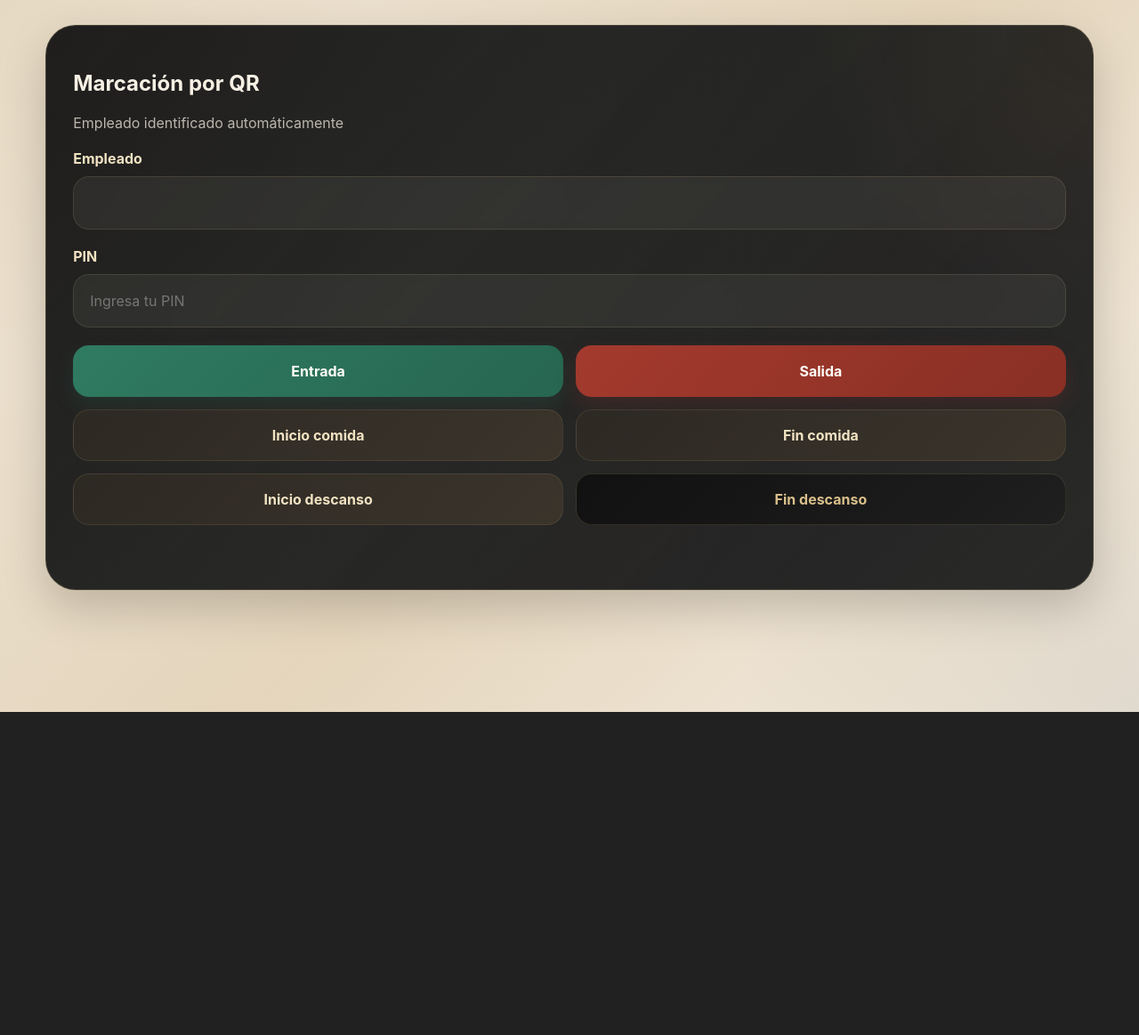
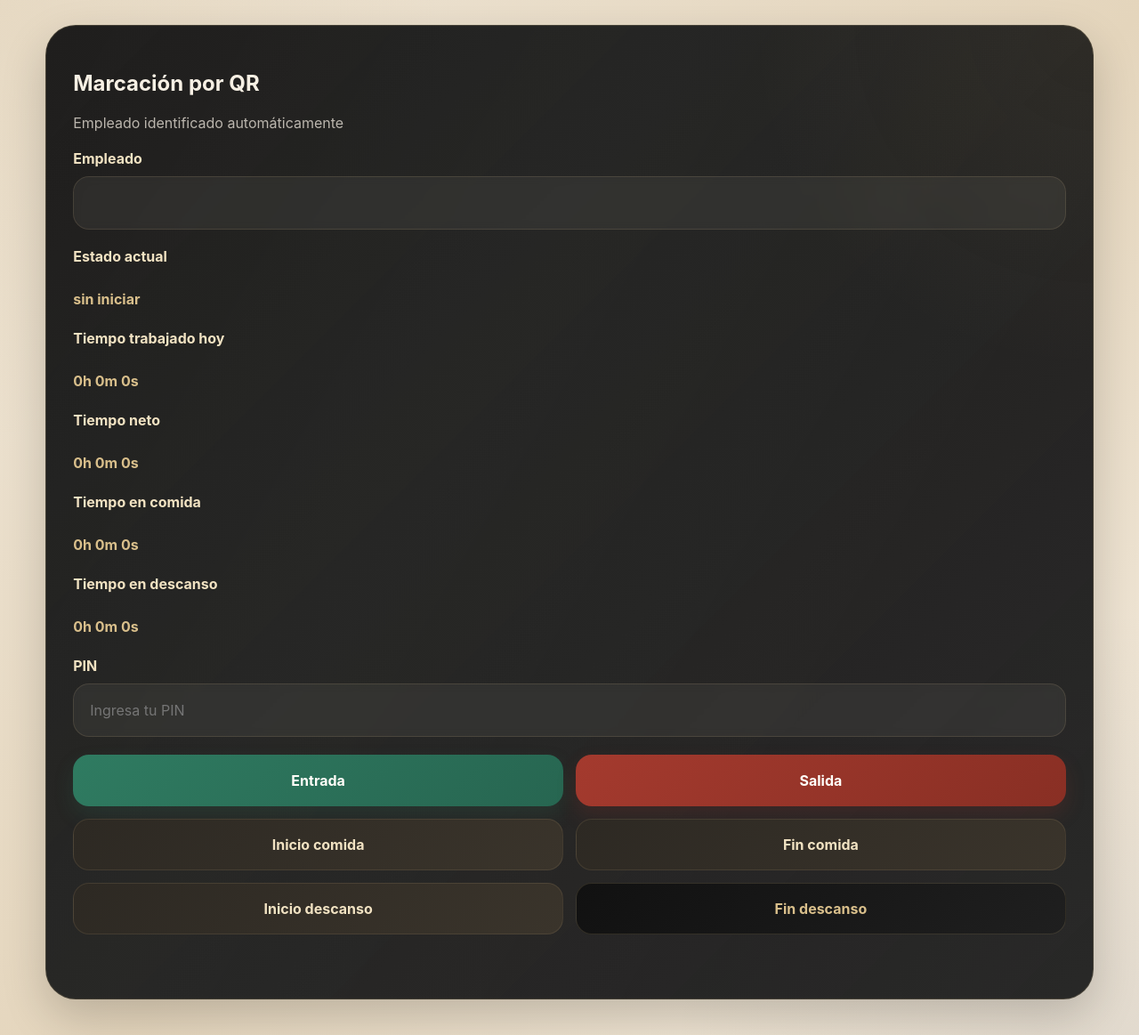
Before and after one commit to Correa11005/control-peluqueria, a Flask app: template templates/marcar_qr.html in a window 1280 px wide. Shown: the top 1163 px of the page at 89% size. Before the commit the page ends 800 px from the top, so only its background shows below. Run offline with Flask 3, Linux system fonts and the light colour scheme; the template is opened without the code that fills it, so the values that code supplies are empty.

Commit message:
ultimos pasos

```diff
--- a/app.py
+++ b/app.py
@@ -1,6 +1,7 @@
 import os
-from datetime import datetime
+from datetime import datetime, date
 from zoneinfo import ZoneInfo
+
 from services.time_service import aplicar_logica_melany
 import mysql.connector
 from dotenv import load_dotenv
@@ -30,7 +31,6 @@ CORS(app)
 
 LIMITE_SEGUNDOS_MELANY = 4 * 3600
 TZ_APP = "Europe/Madrid"
-
 
 
 def get_db_connection():
@@ -73,6 +73,7 @@ def obtener_ultima_marcacion_hoy(cursor, empleado_id, fecha=None):
         (empleado_id, fecha),
     )
     return cursor.fetchone()
+
 
 def calcular_resumen_marcaciones(marcaciones, empleado_id=None, ahora=None):
     entrada = None
@@ -175,6 +176,78 @@ def calcular_resumen_marcaciones(marcaciones, empleado_id=None, ahora=None):
         "segundos_netos": segundos_netos_mostrados,
     }
 
+
+def obtener_estado_actual(marcaciones):
+    estado = "sin iniciar"
+    ultima_marcacion = None
+    desde = None
+
+    if marcaciones:
+        ultima = marcaciones[-1]
+        ultima_marcacion = ultima["tipo"]
+
+        if ultima["tipo"] in {"entrada", "fin_comida", "fin_descanso"}:
+            estado = "trabajando"
+            desde = ultima["fecha_hora"]
+        elif ultima["tipo"] == "inicio_comida":
+            estado = "en comida"
+            desde = ultima["fecha_hora"]
+        elif ultima["tipo"] == "inicio_descanso":
+            estado = "en descanso"
+            desde = ultima["fecha_hora"]
+        elif ultima["tipo"] == "salida":
+            estado = "finalizado"
+
+    return {
+        "estado": estado,
+        "ultima_marcacion": ultima_marcacion,
+        "desde": desde,
+    }
+
+
+def obtener_resumen_qr_empleado(cursor, empleado_id, ahora=None):
+    if ahora is None:
+        ahora = datetime.now(ZoneInfo(TZ_APP)).replace(tzinfo=None)
+
+    hoy = ahora.date()
+
+    cursor.execute(
+        """
+        SELECT tipo, fecha_hora
+        FROM marcaciones
+        WHERE empleado_id = %s AND DATE(fecha_hora) = %s
+        ORDER BY fecha_hora ASC
+        """,
+        (empleado_id, hoy),
+    )
+    marcaciones = cursor.fetchall()
+
+    resumen = calcular_resumen_marcaciones(
+        marcaciones,
+        empleado_id=empleado_id,
+        ahora=ahora,
+    )
+
+    estado_info = obtener_estado_actual(marcaciones)
+
+    return {
+        "fecha": str(hoy),
+        "estado": estado_info["estado"],
+        "ultima_marcacion": estado_info["ultima_marcacion"],
+        "desde": estado_info["desde"].isoformat() if estado_info["desde"] else None,
+        "trabajado": formatear_tiempo(resumen["segundos_trabajados"]),
+        "comida": formatear_tiempo(resumen["segundos_comida"]),
+        "descanso": formatear_tiempo(resumen["segundos_descanso"]),
+        "neto": formatear_tiempo(resumen["segundos_netos"]),
+        "segundos_trabajados": resumen["segundos_trabajados"],
+        "segundos_comida": resumen["segundos_comida"],
+        "segundos_descanso": resumen["segundos_descanso"],
+        "segundos_netos": resumen["segundos_netos"],
+        "segundos_trabajados_reales": resumen["segundos_trabajados_reales"],
+        "segundos_netos_reales": resumen["segundos_netos_reales"],
+    }
+
+
 @app.route("/configurar_qr/<int:empleado_id>", methods=["POST"])
 def configurar_qr(empleado_id):
     data = request.get_json(silent=True) or {}
@@ -200,6 +273,7 @@ def configurar_qr(empleado_id):
     finally:
         conn.close()
 
+
 @app.route("/empleados")
 def empleados():
     conn = get_db_connection()
@@ -213,6 +287,7 @@ def empleados():
 
     return jsonify(result)
 
+
 @app.route("/marcar", methods=["GET"])
 def vista_marcar_qr():
     token = request.args.get("token", "").strip()
@@ -221,19 +296,57 @@ def vista_marcar_qr():
         return "Token no proporcionado", 400
 
     conn = get_db_connection()
+    cursor = conn.cursor(dictionary=True)
+
     try:
         empleado = obtener_empleado_por_token(conn, token)
 
         if not empleado or not empleado["activo"]:
             return "Empleado no encontrado o inactivo", 404
 
+        ahora = datetime.now(ZoneInfo(TZ_APP)).replace(tzinfo=None)
+        resumen_qr = obtener_resumen_qr_empleado(cursor, empleado["id"], ahora)
+
         return render_template(
             "marcar_qr.html",
             empleado=empleado,
-            token=token
+            token=token,
+            resumen_qr=resumen_qr
         )
     finally:
+        cursor.close()
         conn.close()
+
+
+@app.route("/api/qr_resumen", methods=["GET"])
+def api_qr_resumen():
+    token = request.args.get("token", "").strip()
+
+    if not token:
+        return jsonify({"error": "Token requerido"}), 400
+
+    conn = get_db_connection()
+    cursor = conn.cursor(dictionary=True)
+
+    try:
+        empleado = obtener_empleado_por_token(conn, token)
+
+        if not empleado or not empleado["activo"]:
+            return jsonify({"error": "Empleado no encontrado o inactivo"}), 404
+
+        ahora = datetime.now(ZoneInfo(TZ_APP)).replace(tzinfo=None)
+        resumen_qr = obtener_resumen_qr_empleado(cursor, empleado["id"], ahora)
+
+        return jsonify({
+            "empleado_id": empleado["id"],
+            "nombre": empleado["nombre"],
+            **resumen_qr
+        })
+    finally:
+        cursor.close()
+        conn.close()
+
+
 @app.route("/api/marcar_qr", methods=["POST"])
 def api_marcar_qr():
     data = request.get_json(silent=True) or {}
@@ -314,6 +427,7 @@ def api_marcar_qr():
     finally:
         cursor.close()
         conn.close()
+
 
 @app.route("/marcar", methods=["POST"])
 def marcar():
@@ -458,48 +572,31 @@ def resumen_hoy():
             ahora=ahora,
         )
 
-        estado = "sin iniciar"
-        ultima_marcacion = None
-        desde = None
-
-        if marcaciones:
-            ultima = marcaciones[-1]
-            ultima_marcacion = ultima["tipo"]
-
-            if ultima["tipo"] in {"entrada", "fin_comida", "fin_descanso"}:
-                estado = "trabajando"
-                desde = ultima["fecha_hora"]
-            elif ultima["tipo"] == "inicio_comida":
-                estado = "en comida"
-                desde = ultima["fecha_hora"]
-            elif ultima["tipo"] == "inicio_descanso":
-                estado = "en descanso"
-                desde = ultima["fecha_hora"]
-            elif ultima["tipo"] == "salida":
-                estado = "finalizado"
+        estado_info = obtener_estado_actual(marcaciones)
 
         respuesta.append(
-    {
-        "empleado_id": emp["id"],
-        "nombre": emp["nombre"],
-        "estado": estado,
-        "ultima_marcacion": ultima_marcacion,
-        "desde": desde,
+            {
+                "empleado_id": emp["id"],
+                "nombre": emp["nombre"],
+                "estado": estado_info["estado"],
+                "ultima_marcacion": estado_info["ultima_marcacion"],
+                "desde": estado_info["desde"],
 
-        "trabajado": formatear_tiempo(resumen["segundos_trabajados"]),
-        "comida": formatear_tiempo(resumen["segundos_comida"]),
-        "descanso": formatear_tiempo(resumen["segundos_descanso"]),
-        "neto": formatear_tiempo(resumen["segundos_netos"]),
+                "trabajado": formatear_tiempo(resumen["segundos_trabajados"]),
+                "comida": formatear_tiempo(resumen["segundos_comida"]),
+                "descanso": formatear_tiempo(resumen["segundos_descanso"]),
+                "neto": formatear_tiempo(resumen["segundos_netos"]),
 
-        "segundos_trabajados": resumen["segundos_trabajados"],
-        "segundos_comida": resumen["segundos_comida"],
-        "segundos_descanso": resumen["segundos_descanso"],
-        "segundos_netos": resumen["segundos_netos"],
+                "segundos_trabajados": resumen["segundos_trabajados"],
+                "segundos_comida": resumen["segundos_comida"],
+                "segundos_descanso": resumen["segundos_descanso"],
+                "segundos_netos": resumen["segundos_netos"],
 
-        "segundos_trabajados_reales": resumen["segundos_trabajados_reales"],
-        "segundos_netos_reales": resumen["segundos_netos_reales"],
-    }
-)
+                "segundos_trabajados_reales": resumen["segundos_trabajados_reales"],
+                "segundos_netos_reales": resumen["segundos_netos_reales"],
+            }
+        )
+
     cursor.close()
     conn.close()
 
@@ -551,45 +648,45 @@ def historial():
     resultado = []
 
     for fila in filas:
-       entrada = fila["entrada"]
-       salida = fila["salida"]
-       inicio_comida = fila["inicio_comida"]
-       fin_comida = fila["fin_comida"]
-       inicio_descanso = fila["inicio_descanso"]
-       fin_descanso = fila["fin_descanso"]
+        entrada = fila["entrada"]
+        salida = fila["salida"]
+        inicio_comida = fila["inicio_comida"]
+        fin_comida = fila["fin_comida"]
+        inicio_descanso = fila["inicio_descanso"]
+        fin_descanso = fila["fin_descanso"]
 
-    total_trabajado = 0
-    total_comida = 0
-    total_descanso = 0
+        total_trabajado = 0
+        total_comida = 0
+        total_descanso = 0
 
-    if entrada and salida:
-        total_trabajado = int((salida - entrada).total_seconds())
+        if entrada and salida:
+            total_trabajado = int((salida - entrada).total_seconds())
 
-    if inicio_comida and fin_comida:
-        total_comida = int((fin_comida - inicio_comida).total_seconds())
+        if inicio_comida and fin_comida:
+            total_comida = int((fin_comida - inicio_comida).total_seconds())
 
-    if inicio_descanso and fin_descanso:
-        total_descanso = int((fin_descanso - inicio_descanso).total_seconds())
+        if inicio_descanso and fin_descanso:
+            total_descanso = int((fin_descanso - inicio_descanso).total_seconds())
 
-    neto = max(0, total_trabajado - total_comida - total_descanso)
+        neto = max(0, total_trabajado - total_comida - total_descanso)
 
-    resultado.append(
-        {
-            "empleado_id": fila["empleado_id"],
-            "nombre": fila["nombre"],
-            "fecha": str(fila["fecha"]),
-            "entrada": entrada.strftime("%H:%M:%S") if entrada else "-",
-            "salida": salida.strftime("%H:%M:%S") if salida else "-",
-            "inicio_comida": inicio_comida.strftime("%H:%M:%S") if inicio_comida else "-",
-            "fin_comida": fin_comida.strftime("%H:%M:%S") if fin_comida else "-",
-            "inicio_descanso": inicio_descanso.strftime("%H:%M:%S") if inicio_descanso else "-",
-            "fin_descanso": fin_descanso.strftime("%H:%M:%S") if fin_descanso else "-",
-            "trabajado": formatear_tiempo(total_trabajado),
-            "comida": formatear_tiempo(total_comida),
-            "descanso": formatear_tiempo(total_descanso),
-            "neto": formatear_tiempo(neto),
-        }
-    )
+        resultado.append(
+            {
+                "empleado_id": fila["empleado_id"],
+                "nombre": fila["nombre"],
+                "fecha": str(fila["fecha"]),
+                "entrada": entrada.strftime("%H:%M:%S") if entrada else "-",
+                "salida": salida.strftime("%H:%M:%S") if salida else "-",
+                "inicio_comida": inicio_comida.strftime("%H:%M:%S") if inicio_comida else "-",
+                "fin_comida": fin_comida.strftime("%H:%M:%S") if fin_comida else "-",
+                "inicio_descanso": inicio_descanso.strftime("%H:%M:%S") if inicio_descanso else "-",
+                "fin_descanso": fin_descanso.strftime("%H:%M:%S") if fin_descanso else "-",
+                "trabajado": formatear_tiempo(total_trabajado),
+                "comida": formatear_tiempo(total_comida),
+                "descanso": formatear_tiempo(total_descanso),
+                "neto": formatear_tiempo(neto),
+            }
+        )
 
     cursor.close()
     conn.close()
@@ -599,7 +696,8 @@ def historial():
 
 @app.route("/")
 def servir_index():
-    return render_template ("index.html")
+    return render_template("index.html")
+
 
 if __name__ == "__main__":
     app.run(host="0.0.0.0", port=int(os.environ.get("PORT", 5000)), debug=True)
--- a/static/marcar_qr.js
+++ b/static/marcar_qr.js
@@ -1,3 +1,118 @@
+const resumenInicial = window.RESUMEN_QR_INICIAL || {};
+
+let estadoActual = resumenInicial.estado || "sin iniciar";
+let trabajadoSeg = Number(
+  resumenInicial.segundos_trabajados_reales ??
+  resumenInicial.segundos_trabajados ??
+  0
+);
+let netoSeg = Number(
+  resumenInicial.segundos_netos_reales ??
+  resumenInicial.segundos_netos ??
+  0
+);
+let comidaSeg = Number(resumenInicial.segundos_comida ?? 0);
+let descansoSeg = Number(resumenInicial.segundos_descanso ?? 0);
+
+let intervaloCronometroQR = null;
+let intervaloSyncQR = null;
+
+function formatearTiempo(segundos) {
+  segundos = Math.max(0, parseInt(segundos || 0, 10));
+
+  const horas = Math.floor(segundos / 3600);
+  const minutos = Math.floor((segundos % 3600) / 60);
+  const segs = segundos % 60;
+
+  return `${horas}h ${minutos}m ${segs}s`;
+}
+
+function actualizarVistaQR() {
+  const estadoEl = document.getElementById("estado-qr");
+  const tiempoEl = document.getElementById("tiempo-qr");
+  const netoEl = document.getElementById("neto-qr");
+  const comidaEl = document.getElementById("comida-qr");
+  const descansoEl = document.getElementById("descanso-qr");
+
+  if (estadoEl) {
+    estadoEl.textContent = estadoActual;
+  }
+
+  if (tiempoEl) {
+    tiempoEl.textContent = formatearTiempo(trabajadoSeg);
+  }
+
+  if (netoEl) {
+    netoEl.textContent = formatearTiempo(netoSeg);
+  }
+
+  if (comidaEl) {
+    comidaEl.textContent = formatearTiempo(comidaSeg);
+  }
+
+  if (descansoEl) {
+    descansoEl.textContent = formatearTiempo(descansoSeg);
+  }
+}
+
+function detenerCronometroQR() {
+  if (intervaloCronometroQR) {
+    clearInterval(intervaloCronometroQR);
+    intervaloCronometroQR = null;
+  }
+}
+
+function iniciarCronometroQR() {
+  detenerCronometroQR();
+
+  if (!["trabajando", "en comida", "en descanso"].includes(estadoActual)) {
+    actualizarVistaQR();
+    return;
+  }
+
+  intervaloCronometroQR = setInterval(() => {
+    if (estadoActual === "trabajando") {
+      trabajadoSeg += 1;
+      netoSeg += 1;
+    } else if (estadoActual === "en comida") {
+      comidaSeg += 1;
+    } else if (estadoActual === "en descanso") {
+      descansoSeg += 1;
+    }
+
+    actualizarVistaQR();
+  }, 1000);
+}
+
+async function cargarResumenQR() {
+  const tokenInput = document.getElementById("token");
+  if (!tokenInput) return;
+
+  const token = tokenInput.value.trim();
+  if (!token) return;
+
+  try {
+    const response = await fetch(`/api/qr_resumen?token=${encodeURIComponent(token)}`);
+    const data = await response.json();
+
+    if (!response.ok) {
+      console.error(data.error || "No se pudo cargar el resumen QR.");
+      return;
+    }
+
+    estadoActual = data.estado || "sin iniciar";
+    trabajadoSeg = Number(data.segundos_trabajados_reales ?? data.segundos_trabajados ?? 0);
+    netoSeg = Number(data.segundos_netos_reales ?? data.segundos_netos ?? 0);
+    comidaSeg = Number(data.segundos_comida ?? 0);
+    descansoSeg = Number(data.segundos_descanso ?? 0);
+
+    actualizarVistaQR();
+    iniciarCronometroQR();
+  } catch (error) {
+    console.error("Error cargando resumen QR:", error);
+  }
+}
+
 async function marcarQr(tipo) {
   const pinInput = document.getElementById("pin");
   const tokenInput = document.getElementById("token");
@@ -36,8 +151,23 @@ async function marcarQr(tipo) {
     mensaje.textContent = data.mensaje || "Marcación registrada correctamente.";
     pinInput.value = "";
     pinInput.focus();
+
+    await cargarResumenQR();
   } catch (error) {
     mensaje.textContent = "Error de conexión con el servidor.";
     console.error(error);
   }
 }
+
+document.addEventListener("DOMContentLoaded", () => {
+  actualizarVistaQR();
+  iniciarCronometroQR();
+
+  if (intervaloSyncQR) {
+    clearInterval(intervaloSyncQR);
+  }
+
+  intervaloSyncQR = setInterval(() => {
+    cargarResumenQR();
+  }, 60000);
+});
--- a/templates/marcar_qr.html
+++ b/templates/marcar_qr.html
@@ -23,6 +23,41 @@
         </div>
 
         <div class="form-block">
+          <label class="field-label">Estado actual</label>
+          <div id="estado-qr" class="status-message">
+            {{ resumen_qr.estado if resumen_qr else 'sin iniciar' }}
+          </div>
+        </div>
+
+        <div class="form-block">
+          <label class="field-label">Tiempo trabajado hoy</label>
+          <div id="tiempo-qr" class="status-message">
+            {{ resumen_qr.trabajado if resumen_qr else '0h 0m 0s' }}
+          </div>
+        </div>
+
+        <div class="form-block">
+          <label class="field-label">Tiempo neto</label>
+          <div id="neto-qr" class="status-message">
+            {{ resumen_qr.neto if resumen_qr else '0h 0m 0s' }}
+          </div>
+        </div>
+
+        <div class="form-block">
+          <label class="field-label">Tiempo en comida</label>
+          <div id="comida-qr" class="status-message">
+            {{ resumen_qr.comida if resumen_qr else '0h 0m 0s' }}
+          </div>
+        </div>
+
+        <div class="form-block">
+          <label class="field-label">Tiempo en descanso</label>
+          <div id="descanso-qr" class="status-message">
+            {{ resumen_qr.descanso if resumen_qr else '0h 0m 0s' }}
+          </div>
+        </div>
+
+        <div class="form-block">
           <label for="pin" class="field-label">PIN</label>
           <input type="password" id="pin" class="input-control" maxlength="4" placeholder="Ingresa tu PIN">
         </div>
@@ -43,6 +78,28 @@
     </main>
   </div>
 
+  <script id="resumen-qr-data" type="application/json">
+    {{ resumen_qr | tojson | safe if resumen_qr else {
+      "estado": "sin iniciar",
+      "trabajado": "0h 0m 0s",
+      "neto": "0h 0m 0s",
+      "comida": "0h 0m 0s",
+      "descanso": "0h 0m 0s",
+      "segundos_trabajados": 0,
+      "segundos_comida": 0,
+      "segundos_descanso": 0,
+      "segundos_netos": 0,
+      "segundos_trabajados_reales": 0,
+      "segundos_netos_reales": 0
+    } | tojson | safe }}
+  </script>
+
+  <script>
+    window.RESUMEN_QR_INICIAL = JSON.parse(
+      document.getElementById("resumen-qr-data").textContent
+    );
+  </script>
+
   <script src="{{ url_for('static', filename='marcar_qr.js') }}"></script>
 </body>
 </html>
```
Lines whose indentation alone changed are shown as unchanged.
